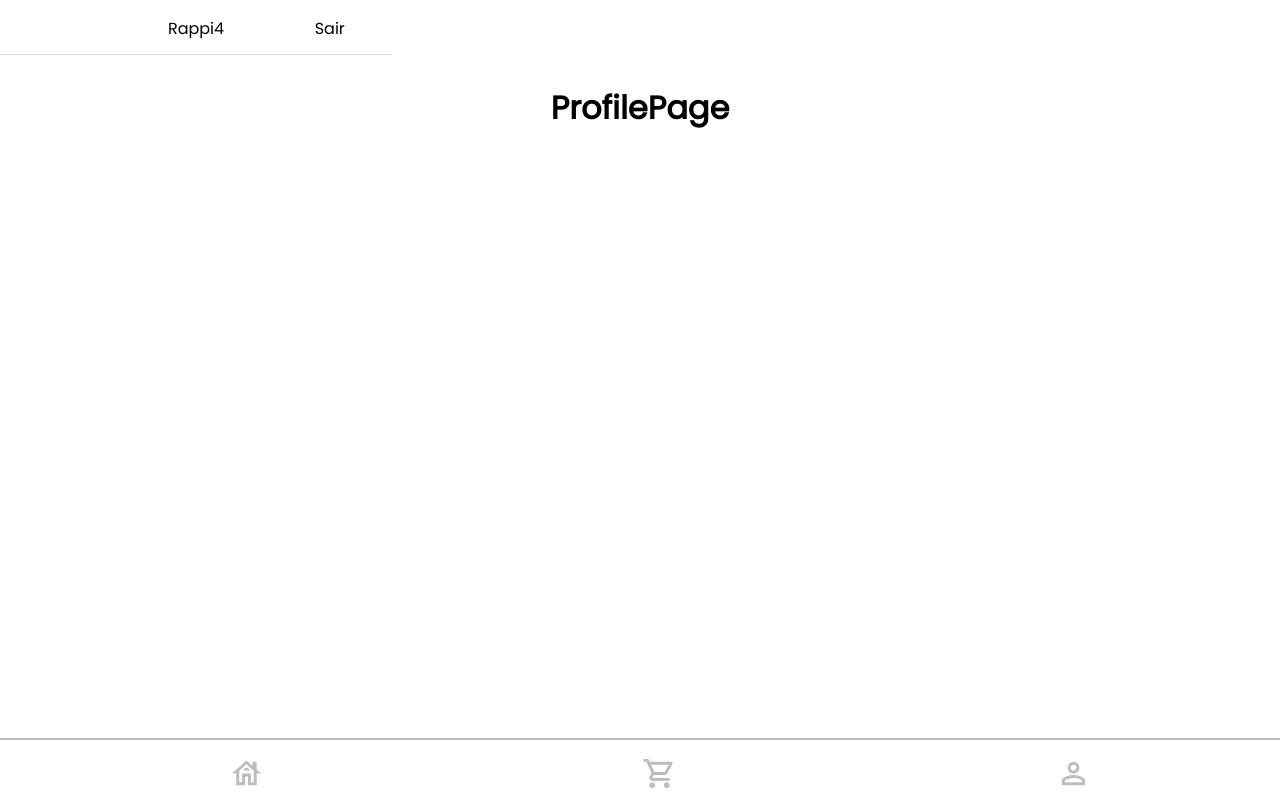
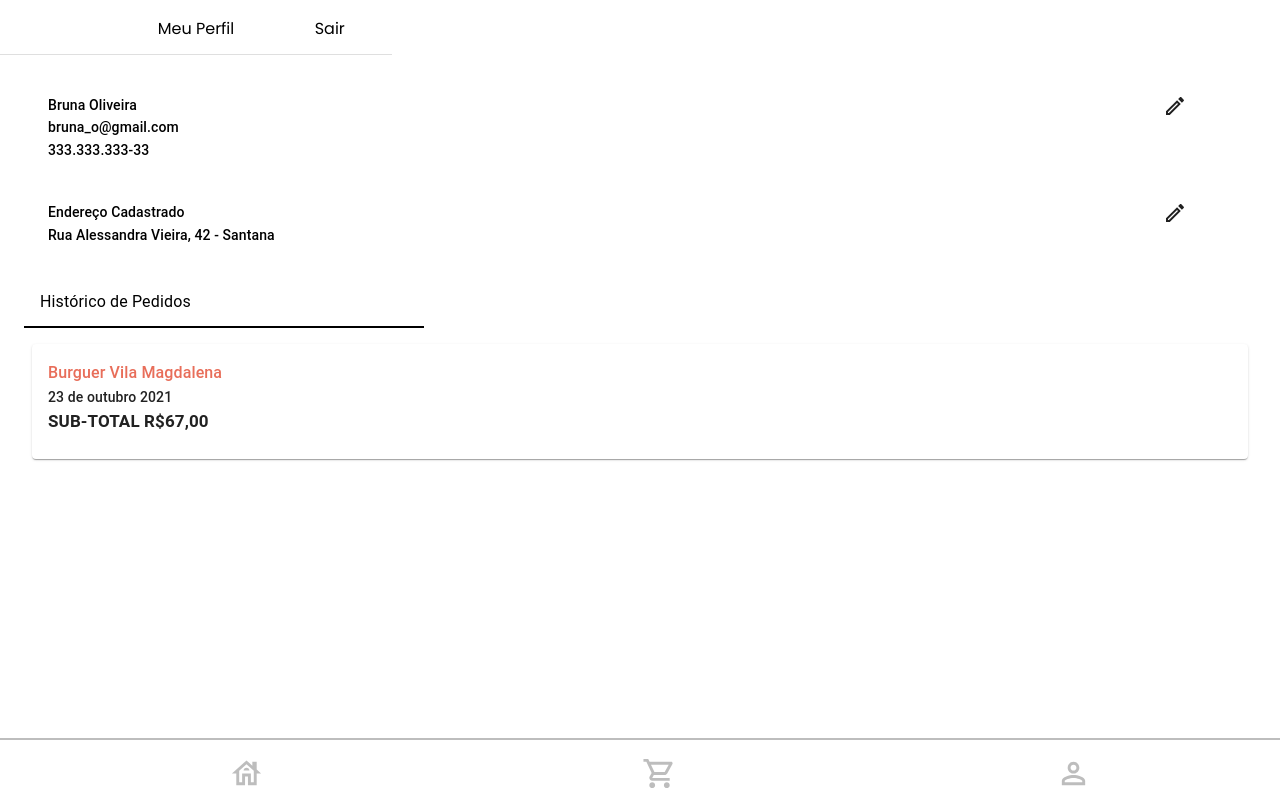
Before and after one commit to future4code/munoz-rappi4A, a React (Create React App) app: page /meu-perfil in a window 1280 px wide. Built offline with nearby package versions, Linux system fonts and the light colour scheme; sample sign-in values are in the browser's storage.

Commit message:
tela do perfil somente layout

```diff
--- a/src/pages/ProfilePage/ProfilePage.js
+++ b/src/pages/ProfilePage/ProfilePage.js
@@ -2,14 +2,146 @@ import React from "react";
 import { Footer } from "../../components/Footer/Footer";
 import useProtectedPage from "../../hooks/useProtectedPage";
 import { Header } from "../../components/Header/Header";
+import CreateOutlinedIcon from "@material-ui/icons/CreateOutlined";
+import {
+  Card,
+  Container,
+  CardContent,
+  Typography,
+  makeStyles,
+  List,
+  ListItem,
+  ListItemText,
+  Divider,
+} from "@material-ui/core";
 
+const useStyles = makeStyles((theme) => ({
+  containerMain: {
+    display: "grid",
+    gridTemplateColumns: "repeat(12, 1fr)",
+    borderShadow: "white",
+    margin: "8px",
+    "&:hover": {
+      backgroundColor: "#EEEEEE",
+    },
+  },
+  icon: {
+    cursor: "pointer",
+  },
+  text: {
+    fontSize: 14,
+    color: "black",
+  },
+  textRestaurant: {
+    fontSize: 16,
+    color: "#e86e5a",
+  },
+  textData: {
+    fontSize: 14,
+  },
+  textPrice: {
+    fontSize: 17,
+    fontWeight: "bold",
+  },
+  listHistory: {
+    width: "100%",
+    maxWidth: 400,
+  },
+  line: {
+    backgroundColor: "black",
+    height: "2px",
+  },
+}));
 
 const ProfilePage = () => {
+  const classes = useStyles();
+
   useProtectedPage();
   return (
     <div>
-      <Header showBackBtn={false} title={"Rappi4"} />
-      <h1>ProfilePage</h1>
+      <Header title={"Meu Perfil"} />
+      <Container style={{ maxHeight: 500, overflow: "auto" }}>
+        <>
+          <Card
+            className={classes.containerMain}
+            style={{ border: "none", boxShadow: "none" }}
+          >
+            <CardContent style={{ gridColumnEnd: "span 11" }}>
+              <Typography variant="h6" component="h2" className={classes.text}>
+                Bruna Oliveira
+              </Typography>
+              <Typography variant="h6" component="h2" className={classes.text}>
+                bruna_o@gmail.com
+              </Typography>
+              <Typography variant="h6" component="h2" className={classes.text}>
+                333.333.333-33
+              </Typography>{" "}
+            </CardContent>
+            <CardContent style={{ gridColumnEnd: "span 1" }}>
+              <CreateOutlinedIcon className={classes.icon} />
+            </CardContent>
+          </Card>
+        </>
+        <>
+          <Card
+            className={classes.containerMain}
+            style={{ border: "none", boxShadow: "none" }}
+          >
+            <CardContent style={{ gridColumnEnd: "span 11" }}>
+              <Typography
+                variant="h6"
+                component="h2"
+                color="textSecondary"
+                className={classes.text}
+              >
+                Endereço Cadastrado
+              </Typography>
+              <Typography variant="h6" component="h2" className={classes.text}>
+                Rua Alessandra Vieira, 42 - Santana
+              </Typography>{" "}
+            </CardContent>
+            <CardContent style={{ gridColumnEnd: "span 1" }}>
+              <CreateOutlinedIcon className={classes.icon} />
+            </CardContent>
+          </Card>
+        </>
+        <List className={classes.listHistory}>
+          <ListItem>
+            <ListItemText
+              primary="Histórico de Pedidos"
+              style={{ fontWeight: "bold", color: "black" }}
+            />
+          </ListItem>
+          <Divider className={classes.line} />
+        </List>
+        <>
+          <Card className={classes.containerMain}>
+            <CardContent style={{ gridColumnEnd: "span 11" }}>
+              <Typography
+                variant="h6"
+                component="h2"
+                className={classes.textRestaurant}
+              >
+                Burguer Vila Magdalena
+              </Typography>
+              <Typography
+                variant="h6"
+                component="h2"
+                className={classes.textData}
+              >
+                23 de outubro 2021
+              </Typography>
+              <Typography
+                variant="h6"
+                component="h2"
+                className={classes.textPrice}
+              >
+                SUB-TOTAL R$67,00
+              </Typography>{" "}
+            </CardContent>
+          </Card>
+        </>
+      </Container>
       <Footer />
     </div>
   );
```
